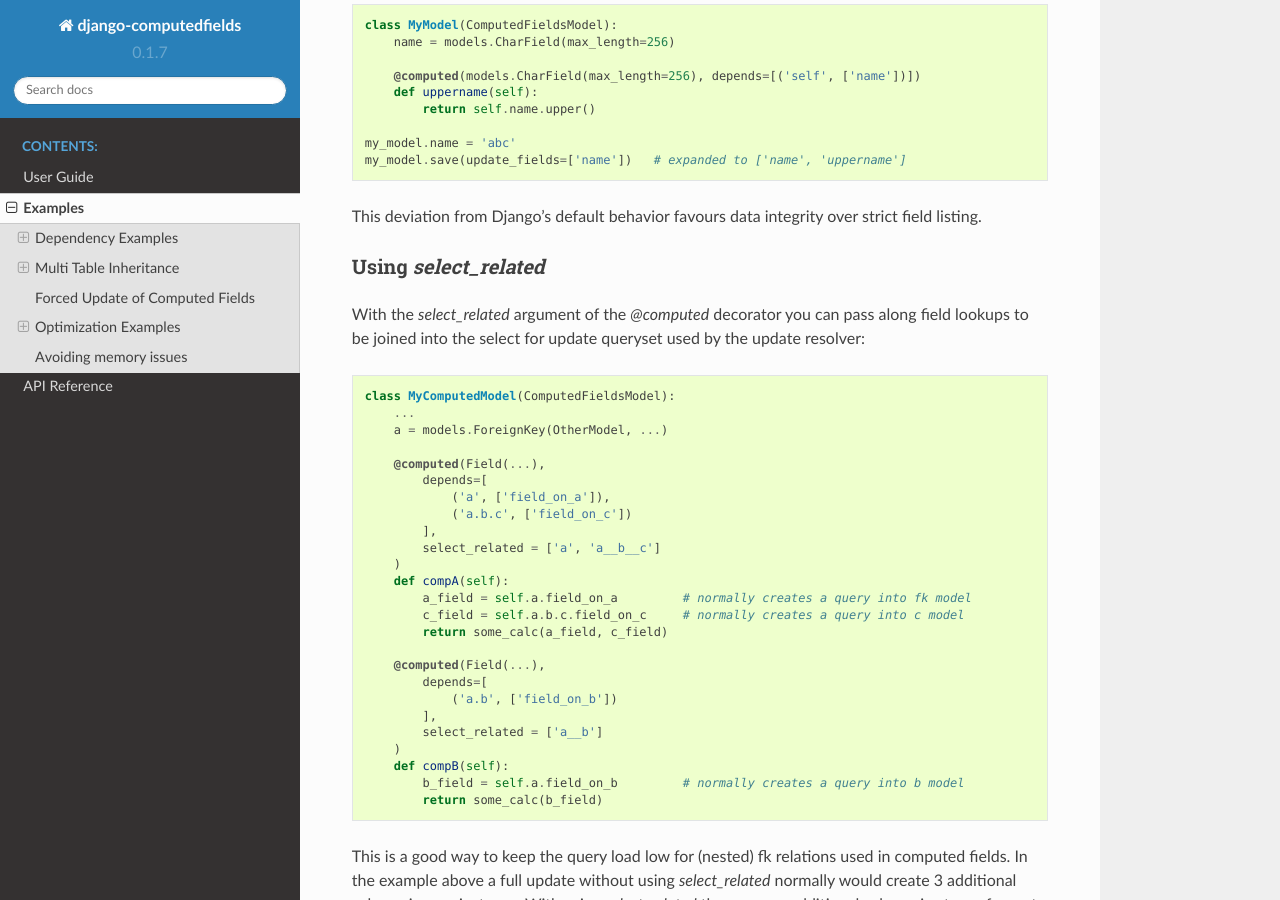
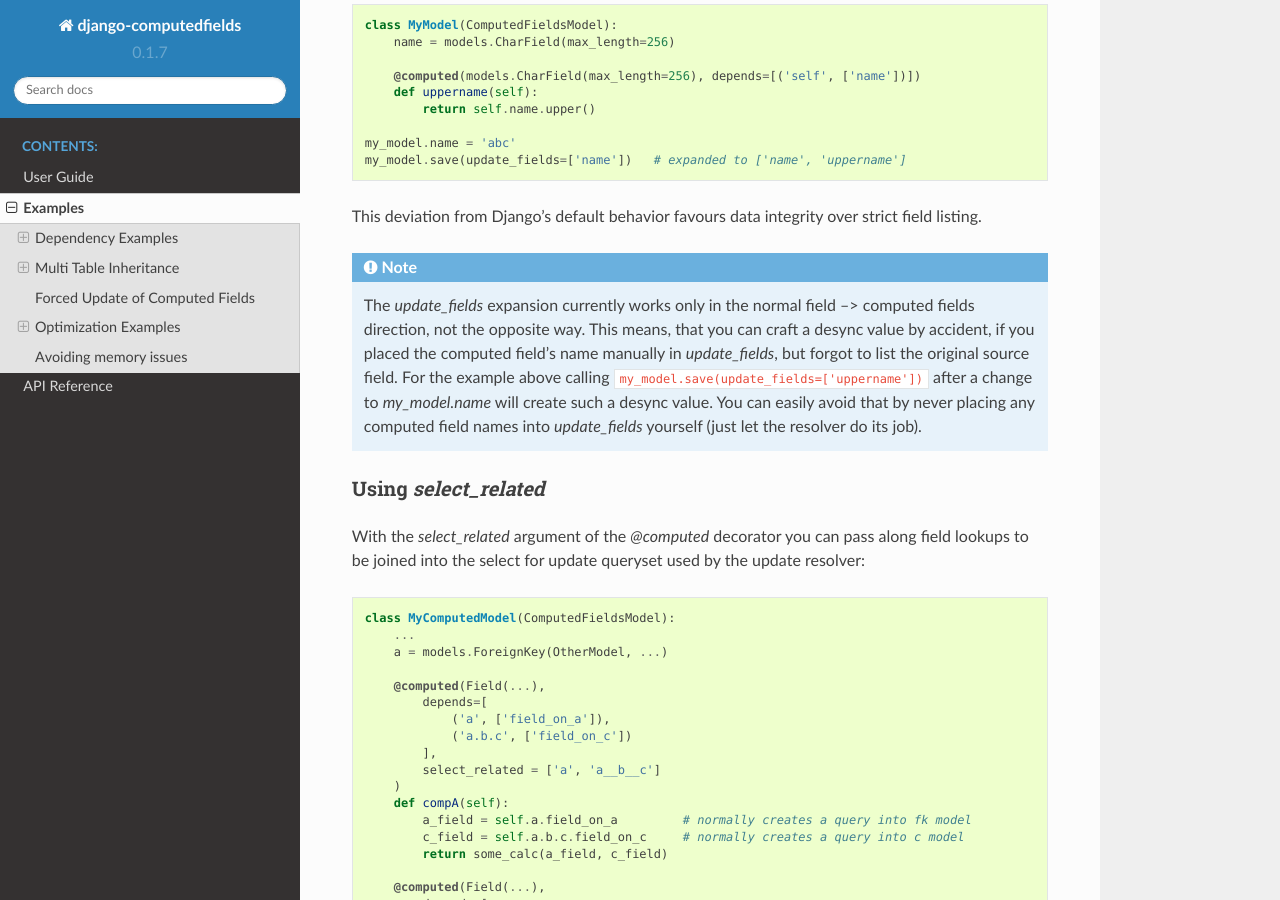
Before and after one commit to netzkolchose/django-computedfields, a Sphinx documentation site: the page built from docs/examples.rst, in a window 1280 px wide and 900 px high, scrolled down 12416 px. Built offline with Sphinx 7.4.7 and the Read the Docs theme 2.0.0, drawn with Linux system fonts in a browser that asks for light colours; the version number is read from the project's files by our own code.

Commit message:
fixes #90

```diff
--- a/docs/examples.rst
+++ b/docs/examples.rst
@@ -618,6 +618,15 @@ that have dependency intersections, example:
 
 This deviation from Django's default behavior favours data integrity over strict field listing.
 
+.. NOTE::
+
+    The `update_fields` expansion currently works only in the normal field --> computed fields direction,
+    not the opposite way. This means, that you can craft a desync value by accident, if you placed
+    the computed field's name manually in `update_fields`, but forgot to list the original source field.
+    For the example above calling ``my_model.save(update_fields=['uppername'])`` after a change to
+    `my_model.name` will create such a desync value. You can easily avoid that by never placing any
+    computed field names into `update_fields` yourself (just let the resolver do its job).
+
 
 Using `select_related`
 ^^^^^^^^^^^^^^^^^^^^^^
```
